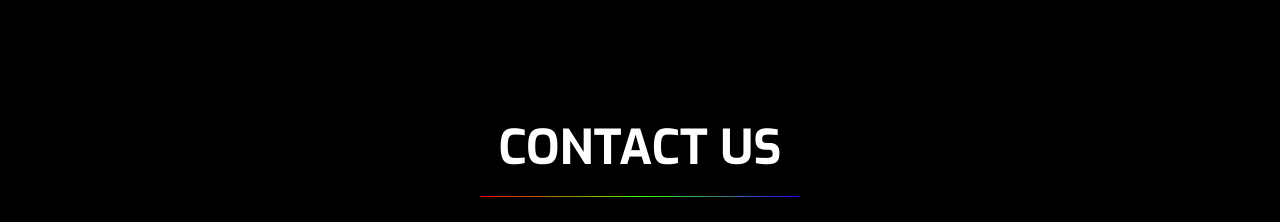
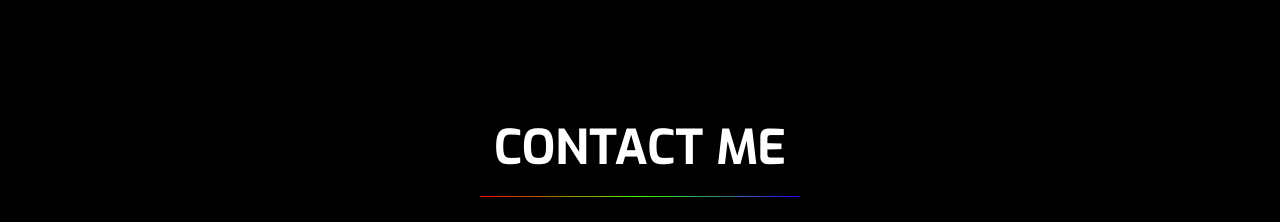
Before and after one commit to waheed3742/video_editor_portfolio, a React (Vite) app: page / in a window 1280 px wide. Shown: the part 2640-2862 px from the top of the page. Built offline with nearby package versions, Linux system fonts and the light colour scheme.

Commit message:
Update Contact.tsx

```diff
--- a/src/components/Contact.tsx
+++ b/src/components/Contact.tsx
@@ -6,7 +6,7 @@ const Contact = () => {
           <img src="/images/person.png" alt="" className="hidden" />
           <div className="flex flex-col justify-center items-center gap-6 w-1/3 md:w-1/4">
             <h2 className="text-2xl md:text-5xl uppercase font-bold">
-              Contact US
+              Contact Me
             </h2>
             <div className="bg-gradient h-[1px] w-full"></div>
           </div>
```
